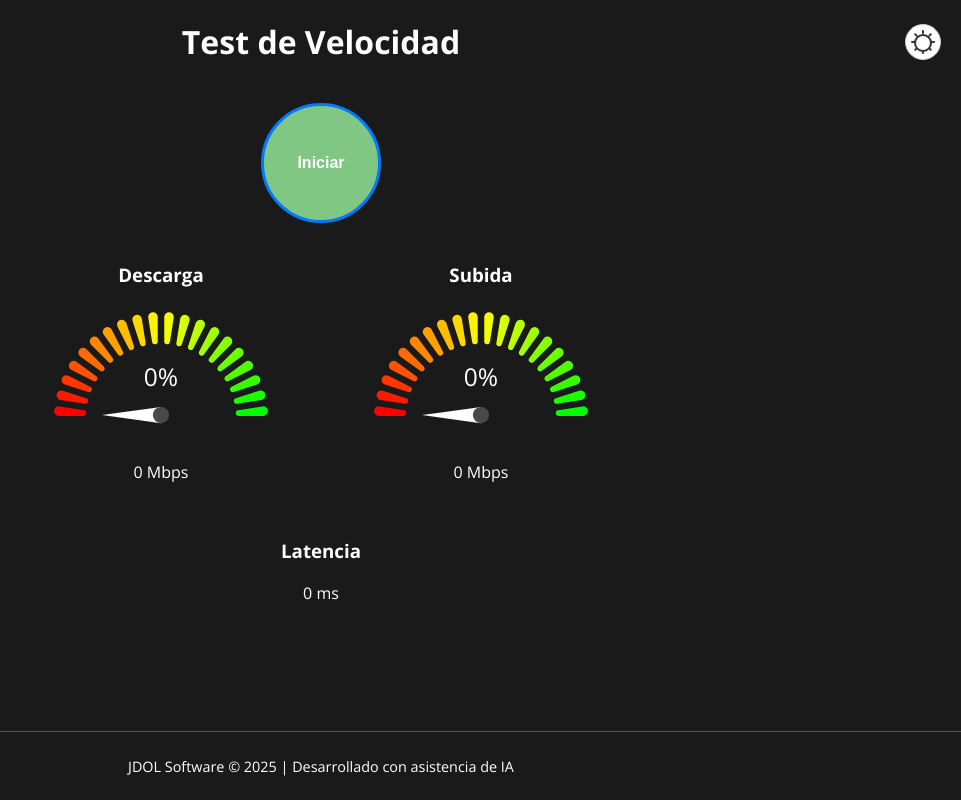
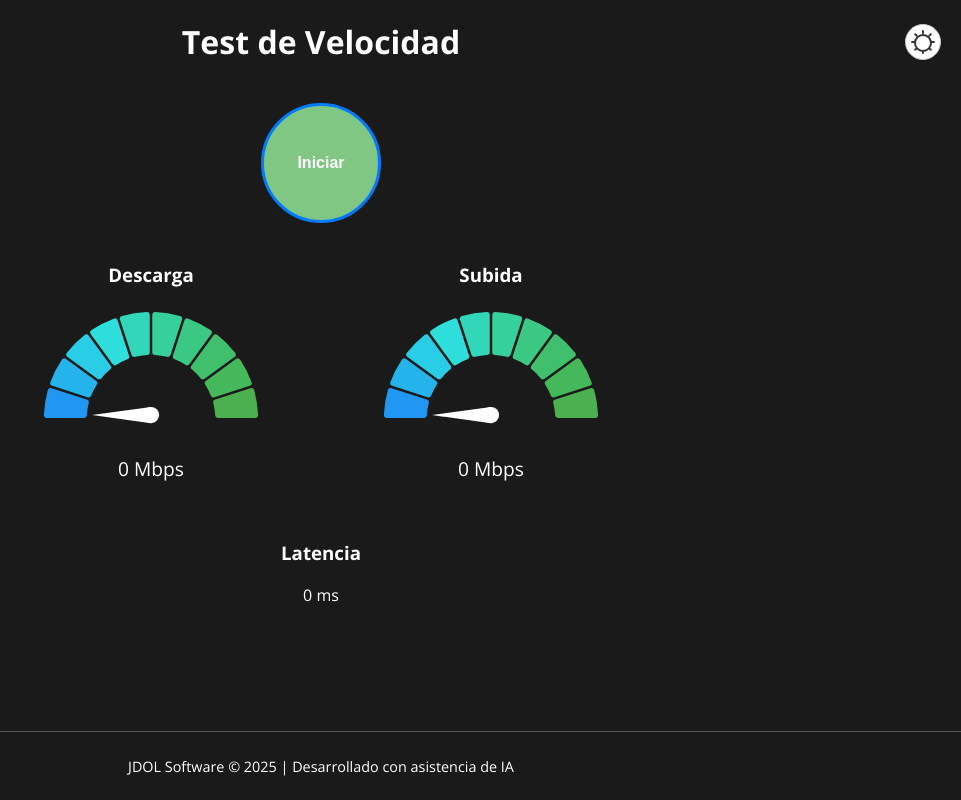
Before and after one commit to JoseDOL/Medidor-Velocidad, a React (Create React App) app in the folder speed-test/frontend/: page / in a window 1280 px wide. Shown: the whole page, without its empty margins (319-1280 px from the left). Built offline with nearby package versions, Linux system fonts and the light colour scheme; the HTML template or start-up script is replaced by a standard one.

Commit message:
casi terminado

```diff
--- a/speed-test/frontend/src/components/Speedometer.js
+++ b/speed-test/frontend/src/components/Speedometer.js
@@ -2,18 +2,22 @@ import React from 'react';
 import GaugeChart from 'react-gauge-chart';
 
 const Speedometer = ({ speed, theme }) => {
-  // Definir el color de la aguja según el tema
   const needleColor = theme === 'dark' ? '#ffffff' : '#333333';
 
   return (
     <GaugeChart
-      id={`gauge-${speed}`} // ID único basado en la velocidad
-      nrOfLevels={20}
-      percent={speed / 100} // Escala de 0 a 100 Mbps
-      textColor={theme === 'dark' ? '#ffffff' : '#333333'} // Ajustar color del texto también
-      needleColor={needleColor} // Color dinámico de la aguja
-      colors={['#ff0000', '#ffff00', '#00ff00']}
-      arcWidth={0.3}
+      id={`gauge-${speed}`}
+      nrOfLevels={10}
+      arcWidth={0.4}
+      percent={speed / 100}
+      textColor={theme === 'dark' ? '#ffffff' : '#333333'}
+      needleColor={needleColor}
+      needleBaseColor={needleColor}
+      colors={['#2196f3', '#ffeb3b', '#4caf50']}
+      arcPadding={0.02}
+      cornerRadius={3}
+      style={{ width: '300px' }}
+      hideText={true} // Oculta cualquier texto interno del velocímetro
     />
   );
 };
--- a/speed-test/frontend/src/styles.css
+++ b/speed-test/frontend/src/styles.css
@@ -4,7 +4,7 @@ html, body {
     padding: 0;
     height: 100%;
     width: 100%;
-    font-family: 'Open Sans', sans-serif; /* Fuente por defecto (cambia a 'Blogger Sans' si tienes el CDN) */
+    font-family: 'Open Sans', sans-serif;
   }
 
   /* Variables de color para los temas */
@@ -94,12 +94,12 @@ html, body {
     width: 120px;
     height: 120px;
     border-radius: 50%;
-    background-color: #81c784; /* Verde suave */
-    border: 3px solid #007bff; /* Contorno azul */
+    background-color: #81c784;
+    border: 3px solid #007bff;
     color: white;
     cursor: pointer;
     font-size: 16px;
-    font-weight: bold; /* Negrita para 'Iniciar' y 'Probando...' */
+    font-weight: bold;
     text-align: center;
     animation: pulse 1.5s infinite;
     transition: background-color 0.3s ease, border-color 0.3s ease;
@@ -107,8 +107,8 @@ html, body {
 
   /* Estado cuando está ejecutando la prueba */
   .start-button.testing {
-    background-color: #e57373; /* Rojo suave */
-    border: 3px solid #e57373; /* Contorno coincide con el fondo */
+    background-color: #e57373;
+    border: 3px solid #e57373;
     animation: none;
     cursor: not-allowed;
   }
@@ -146,15 +146,21 @@ html, body {
     display: flex;
     justify-content: center;
     align-items: center;
-    gap: 20px;
+    gap: 40px;
     width: 100%;
-    max-width: 800px;
+    max-width: 1000px;
   }
 
   /* Estilos para cada velocímetro */
   .speed-meters div {
     flex: 0 1 auto;
     text-align: center;
+  }
+
+  /* Estilos para los valores debajo de los velocímetros */
+  .speed-meters div p {
+    margin-top: 10px; /* Espacio entre el velocímetro y el número */
+    font-size: 1.2rem; /* Tamaño legible */
   }
 
   /* Estilos para la latencia */
```
